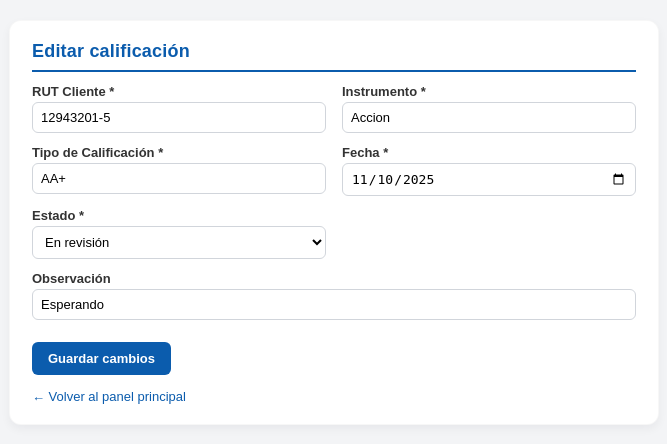
After one commit to jorgeandresmunoz/ProyectoIntegrado, a Django app: page /calificaciones/2/editar/ in a window 1280 px wide. The commit adds this page. Shown: the top 444 px of the page, without its empty margins (306-973 px from the left). Run offline with Django 5.2, Linux system fonts and the light colour scheme; a user stored in the database is signed in; data comes from the database, SQL or seed files in the repository; both versions use the stored data as it was after the commit.

Commit message:
Actualizacion proyecto

```diff
--- /dev/null
+++ b/miApp/templates/editar_calificacion.html
@@ -0,0 +1,181 @@
+<!DOCTYPE html>
+<html lang="es">
+<head>
+    <meta charset="UTF-8" />
+    <title>Editar calificación - NUAM</title>
+    <meta name="viewport" content="width=device-width, initial-scale=1.0" />
+    <style>
+      :root {
+        --azul: #0b5cad;
+        --azul-oscuro: #094d91;
+        --gris-fondo: #f3f4f6;
+      }
+      * {
+        box-sizing: border-box;
+      }
+      body {
+        font-family: Arial, Helvetica, sans-serif;
+        background-color: var(--gris-fondo);
+        margin: 0;
+        padding: 20px;
+        color: #333;
+      }
+      .card {
+        max-width: 650px;
+        margin: 0 auto;
+        background: #fff;
+        border-radius: 12px;
+        padding: 20px 22px;
+        box-shadow: 0 4px 10px rgba(15, 23, 42, 0.05);
+        border: 1px solid rgba(0,0,0,0.03);
+      }
+      h1 {
+        font-size: 18px;
+        margin-top: 0;
+        color: var(--azul);
+        border-bottom: 2px solid var(--azul);
+        padding-bottom: 8px;
+        letter-spacing: 0.2px;
+      }
+      form {
+        margin-top: 12px;
+        display: grid;
+        grid-template-columns: repeat(2, minmax(200px, 1fr));
+        gap: 12px 16px;
+      }
+      label {
+        display: block;
+        margin-bottom: 3px;
+        font-size: 13px;
+        font-weight: bold;
+      }
+      input,
+      select {
+        width: 100%;
+        padding: 7px 8px;
+        border-radius: 6px;
+        border: 1px solid #d1d5db;
+        font-size: 13px;
+        background: #fff;
+      }
+      input:focus,
+      select:focus {
+        outline: 2px solid rgba(11, 92, 173, 0.1);
+        border-color: var(--azul);
+      }
+      .full {
+        grid-column: 1 / -1;
+      }
+      button {
+        margin-top: 10px;
+        background-color: var(--azul);
+        color: white;
+        border: none;
+        border-radius: 6px;
+        padding: 9px 16px;
+        cursor: pointer;
+        font-weight: bold;
+        font-size: 13px;
+        transition: background 0.15s ease;
+      }
+      button:hover {
+        background-color: var(--azul-oscuro);
+      }
+      .links {
+        margin-top: 14px;
+        font-size: 13px;
+      }
+      .links a {
+        color: var(--azul);
+        text-decoration: none;
+      }
+      .links a:hover {
+        text-decoration: underline;
+      }
+      @media (max-width: 700px) {
+        form {
+          grid-template-columns: 1fr;
+        }
+      }
+    </style>
+</head>
+<body>
+  <div class="card">
+    <h1>Editar calificación</h1>
+
+    <form method="POST">
+      {% csrf_token %}
+      <div>
+        <label for="rut">RUT Cliente *</label>
+        <input
+          id="rut"
+          name="rut"
+          type="text"
+          value="{{ calificacion.rut_cliente }}"
+          required
+        />
+      </div>
+
+      <div>
+        <label for="instrumento">Instrumento *</label>
+        <input
+          id="instrumento"
+          name="instrumento"
+          type="text"
+          value="{{ calificacion.instrumento }}"
+          required
+        />
+      </div>
+
+      <div>
+        <label for="tipo_calificacion">Tipo de Calificación *</label>
+        <input
+          id="tipo_calificacion"
+          name="tipo_calificacion"
+          type="text"
+          value="{{ calificacion.tipo_calificacion }}"
+          required
+        />
+      </div>
+
+      <div>
+        <label for="fecha">Fecha *</label>
+        <input
+          id="fecha"
+          name="fecha"
+          type="date"
+          value="{{ calificacion.fecha_calificacion|date:'Y-m-d' }}"
+          required
+        />
+      </div>
+
+      <div>
+        <label for="estado">Estado *</label>
+        <select id="estado" name="estado" required>
+          <option value="vigente" {% if calificacion.estado == 'vigente' %}selected{% endif %}>Vigente</option>
+          <option value="vencida" {% if calificacion.estado == 'vencida' %}selected{% endif %}>Vencida</option>
+          <option value="en_revision" {% if calificacion.estado == 'en_revision' %}selected{% endif %}>En revisión</option>
+        </select>
+      </div>
+
+      <div class="full">
+        <label for="observacion">Observación</label>
+        <input
+          id="observacion"
+          name="observacion"
+          type="text"
+          value="{{ calificacion.observacion }}"
+        />
+      </div>
+
+      <div class="full">
+        <button type="submit">Guardar cambios</button>
+      </div>
+    </form>
+
+    <div class="links">
+      <a href="{% url 'main' %}">← Volver al panel principal</a>
+    </div>
+  </div>
+</body>
+</html>
--- a/miApp/urls.py
+++ b/miApp/urls.py
@@ -7,6 +7,8 @@ from miApp.views import (
     editar_usuario,
     desactivar_usuario,
     desbloquear_usuario,
+    editar_calificacion,
+    desactivar_calificacion,
 )
 
 urlpatterns = [
@@ -18,4 +20,6 @@ urlpatterns = [
     path('usuarios/<int:id>/editar/', editar_usuario, name='editar_usuario'),
     path('usuarios/<int:id>/desactivar/', desactivar_usuario, name='desactivar_usuario'),
     path('usuarios/<int:id>/desbloquear/', desbloquear_usuario, name='desbloquear_usuario'),
+    path('calificaciones/<int:id>/editar/', editar_calificacion, name='editar_calificacion'),
+    path('calificaciones/<int:id>/desactivar/', desactivar_calificacion, name='desactivar_calificacion'),
 ]
--- a/miApp/views.py
+++ b/miApp/views.py
@@ -7,32 +7,21 @@ from .models import Calificacion, Usuario
 
 
 def login_view(request):
-    """
-    Login usando:
-    - correo + clave del modelo Usuario
-    - bloqueo tras 3 intentos fallidos
-    - creación/uso de un User de Django para @login_required
-    """
     if request.method == "POST":
         correo = request.POST.get("correo")
         clave = request.POST.get("clave")
-
-        # Buscar Usuario de negocio
         usuario_negocio = Usuario.objects.filter(correo=correo, activo=True).first()
 
         if not usuario_negocio:
             messages.error(request, "Correo o contraseña incorrectos.")
             return render(request, "registration/login.html")
 
-        # ¿Está bloqueado?
         if usuario_negocio.bloqueado:
             messages.error(
                 request,
                 "Tu cuenta está BLOQUEADA por intentos fallidos. Contacta al administrador."
             )
             return render(request, "registration/login.html")
-
-        # ¿Tiene contraseña asignada?
         if not usuario_negocio.password:
             messages.error(
                 request,
@@ -40,7 +29,6 @@ def login_view(request):
             )
             return render(request, "registration/login.html")
 
-        # Comparar la clave que escribió con la guardada en Usuario
         if clave != usuario_negocio.password:
             usuario_negocio.intentos_fallidos += 1
 
@@ -60,36 +48,31 @@ def login_view(request):
             usuario_negocio.save()
             return render(request, "registration/login.html")
 
-        # === LOGIN CORRECTO ===
-        # Resetear intentos
         usuario_negocio.intentos_fallidos = 0
         usuario_negocio.bloqueado = False
         usuario_negocio.save()
-
-        # Crear o actualizar un User de Django para usar @login_required
         user_django, created = User.objects.get_or_create(
             username=correo,
             defaults={"email": correo}
         )
 
-        # Rol admin -> darle permisos de superuser/staff en Django
+        if user_django.email != correo:
+            user_django.email = correo
+
         if usuario_negocio.rol == "admin":
             user_django.is_superuser = True
             user_django.is_staff = True
         else:
             user_django.is_superuser = False
-            # si quieres que sólo admin entre al admin de Django:
             user_django.is_staff = False
 
         user_django.save()
-
-        # Iniciar sesión en Django
         login(request, user_django)
 
         return redirect("main")
 
-    # GET -> mostrar formulario
     return render(request, "registration/login.html")
+
 
 @login_required
 def main_view(request):
@@ -98,7 +81,6 @@ def main_view(request):
         usuario_negocio = None
         if request.user.email:
             usuario_negocio = Usuario.objects.filter(correo=request.user.email).first()
-
         if form_type == "calificacion":
             rut = request.POST.get('rut')
             instrumento = request.POST.get('instrumento')
@@ -124,6 +106,10 @@ def main_view(request):
             return redirect('main')
 
         elif form_type == "usuario":
+            if not request.user.is_superuser:
+                messages.error(request, "No tienes permisos para crear usuarios.")
+                return redirect('main')
+
             nombre = request.POST.get('nombre')
             correo = request.POST.get('correo')
             rol = request.POST.get('rol', 'analista')
@@ -160,15 +146,28 @@ def main_view(request):
 def editar_usuario(request, id):
     usuario = get_object_or_404(Usuario, id=id)
 
+    es_admin = request.user.is_superuser
+    es_mi_usuario = (request.user.email == usuario.correo)
+
+    if not (es_admin or es_mi_usuario):
+        messages.error(request, "No tienes permisos para editar este usuario.")
+        return redirect('main')
+
     if request.method == 'POST':
         usuario.nombre = request.POST.get('nombre', usuario.nombre)
         usuario.correo = request.POST.get('correo', usuario.correo)
-        usuario.rol = request.POST.get('rol', usuario.rol)
+
+        if es_admin:
+            usuario.rol = request.POST.get('rol', usuario.rol)
+
         usuario.save()
         messages.success(request, "Usuario editado correctamente.")
         return redirect('main')
 
-    return render(request, 'editar_usuario.html', {'usuario': usuario})
+    return render(request, 'editar_usuario.html', {
+        'usuario': usuario,
+        'es_admin': es_admin,
+    })
 
 
 @login_required
@@ -186,11 +185,6 @@ def desactivar_usuario(request, id):
 
 @login_required
 def desbloquear_usuario(request, id):
-    """
-    Permite a un superuser DESBLOQUEAR un usuario:
-    - pone intentos_fallidos = 0
-    - bloqueado = False
-    """
     if not request.user.is_superuser:
         messages.error(request, "No tienes permisos para desbloquear usuarios.")
         return redirect('main')
@@ -201,3 +195,49 @@ def desbloquear_usuario(request, id):
     usuario.save()
     messages.success(request, f"Usuario '{usuario.nombre}' fue desbloqueado correctamente.")
     return redirect('main')
+
+
+@login_required
+def editar_calificacion(request, id):
+    calificacion = get_object_or_404(Calificacion, id=id)
+
+    usuario_negocio = None
+    if request.user.email:
+        usuario_negocio = Usuario.objects.filter(correo=request.user.email).first()
+
+    es_admin = request.user.is_superuser
+    es_creador = usuario_negocio and calificacion.creado_por and (calificacion.creado_por.id == usuario_negocio.id)
+
+    if not (es_admin or es_creador):
+        messages.error(request, "No tienes permisos para editar esta calificación.")
+        return redirect('main')
+
+    if request.method == 'POST':
+        calificacion.rut_cliente = request.POST.get('rut', calificacion.rut_cliente)
+        calificacion.instrumento = request.POST.get('instrumento', calificacion.instrumento)
+        calificacion.tipo_calificacion = request.POST.get('tipo_calificacion', calificacion.tipo_calificacion)
+        calificacion.fecha_calificacion = request.POST.get('fecha', calificacion.fecha_calificacion)
+        calificacion.estado = request.POST.get('estado', calificacion.estado)
+        calificacion.observacion = request.POST.get('observacion', calificacion.observacion)
+
+        calificacion.save()
+        messages.success(request, "Calificación editada correctamente.")
+        return redirect('main')
+
+    return render(request, 'editar_calificacion.html', {
+        'calificacion': calificacion
+    })
+
+
+@login_required
+def desactivar_calificacion(request, id):
+    if not request.user.is_superuser:
+        messages.error(request, "No tienes permisos para desactivar calificaciones.")
+        return redirect('main')
+
+    calificacion = get_object_or_404(Calificacion, id=id)
+
+    calificacion.estado = 'vencida'
+    calificacion.save()
+    messages.success(request, "La calificación fue marcada como vencida.")
+    return redirect('main')
```
Also changed, not shown: miApp/templates/main.html (+122 -56 lines), db.sqlite3.
